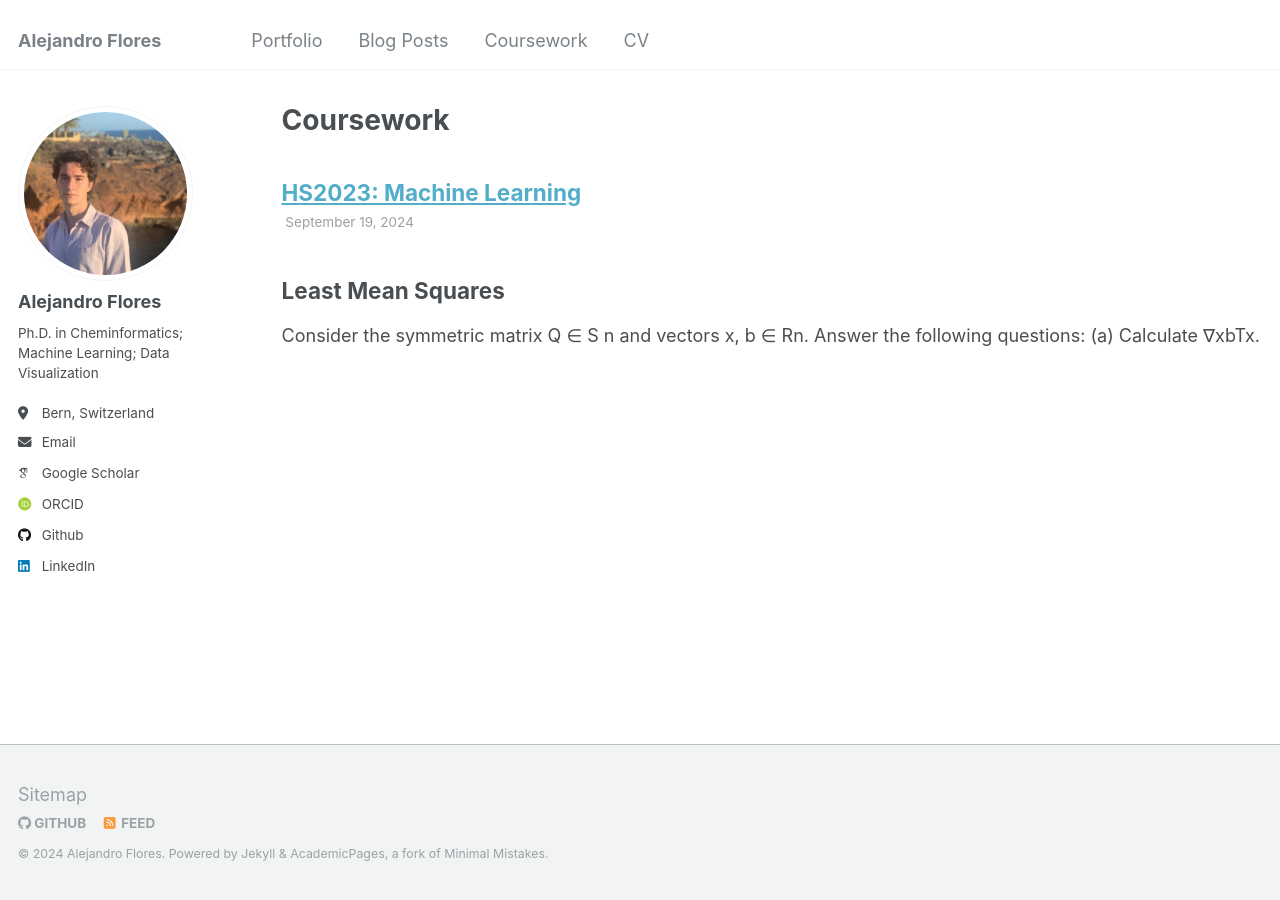
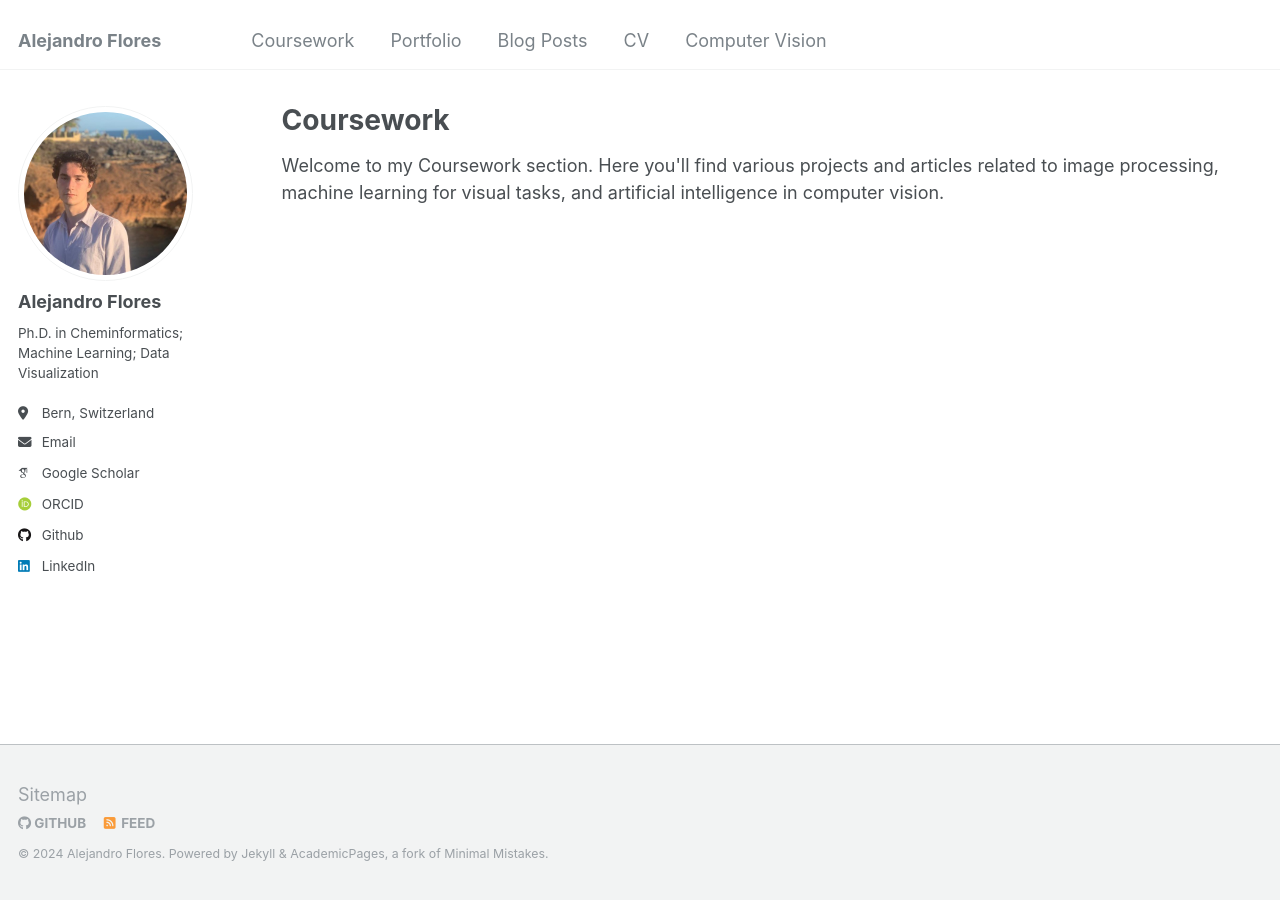
Before and after one commit to afloresep/afloresep.github.io, a Jekyll site: the page built from _pages/coursework.html, in a window 1280 px wide. Built offline with Jekyll 4.4.1, drawn with Linux system fonts in a browser that asks for light colours; some web fonts are replaced.

Commit message:
testing adding new section

```diff
--- a/_config.yml
+++ b/_config.yml
@@ -181,6 +181,12 @@ collections:
   publications:
     output: true
     permalink: /:collection/:path/
+  computer_vision:
+    output: true
+    permalink: /:collection/:path/
+  coursework:
+    output: true
+    permalink: /:collection/:path/
   portfolio:
     output: true
     permalink: /:collection/:path/
@@ -244,6 +250,24 @@ defaults:
       layout: talk
       author_profile: true
       share: true
+# _computer_vision
+  - scope:
+      path: ""
+      type: computer_vision
+    values:
+      layout: single
+      author_profile: true
+      share: true
+      comment: true
+# _coursework
+  - scope:
+      path: ""
+      type: coursework
+    values:
+      layout: single
+      author_profile: true
+      share: true
+      comment: true
 
 # Sass/SCSS
 sass:
--- a/_pages/coursework.html
+++ b/_pages/coursework.html
@@ -5,12 +5,10 @@ permalink: /Coursework/
 author_profile: true
 ---
 
-{% if site.talkmap_link == true %}
+{% include base_path %}
 
-<p style="text-decoration:underline;"><a href="/talkmap.html">See a map of all the places I've given a talk!</a></p>
+<p>Welcome to my Coursework section. Here you'll find various projects and articles related to image processing, machine learning for visual tasks, and artificial intelligence in computer vision.</p>
 
-{% endif %}
-
-{% for post in site.talks reversed %}
-  {% include archive-single-talk.html %}
+{% for post in site.computer_vision %}
+  {% include archive-single.html %}
 {% endfor %}
```
Also changed, not shown: _computer-vision/test.md (added, +30 -0 lines), _data/navigation.yml (+5 -14 lines), _pages/computer-vision.html (added, +14 -0 lines).
